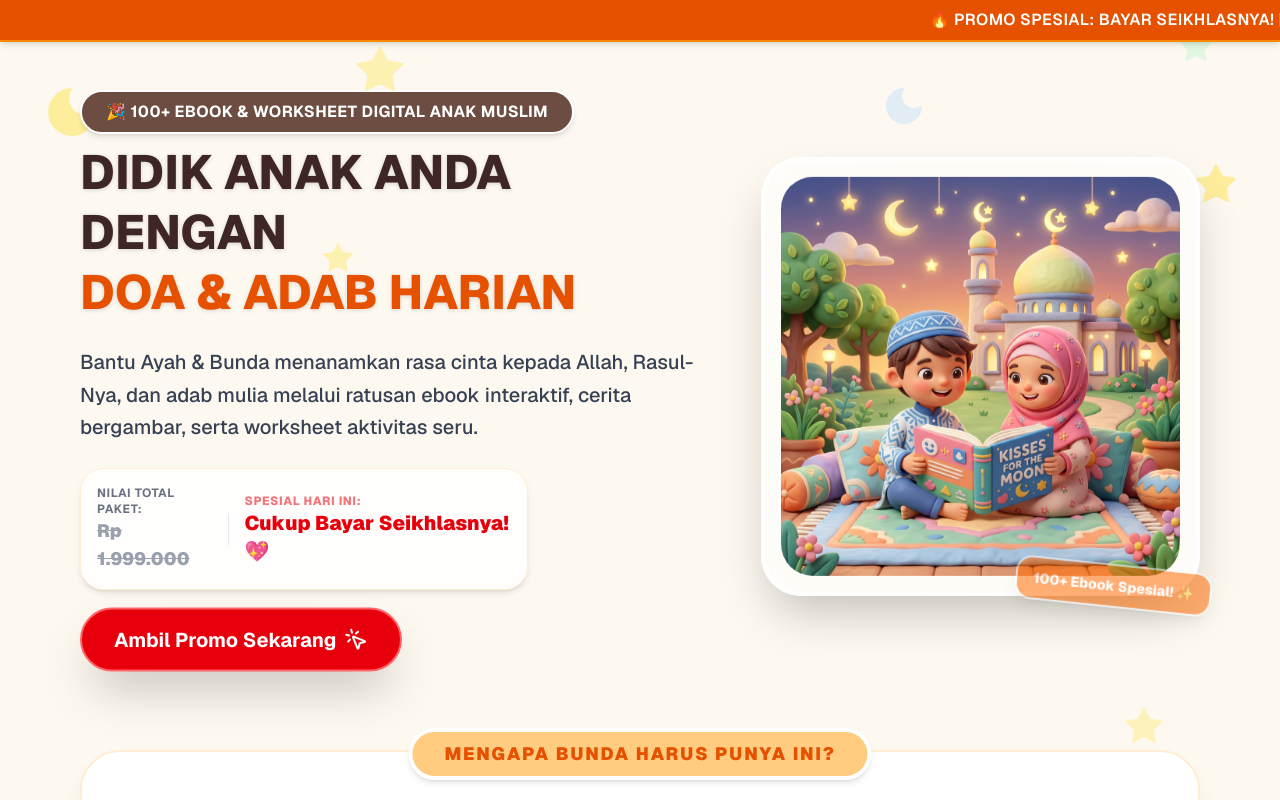
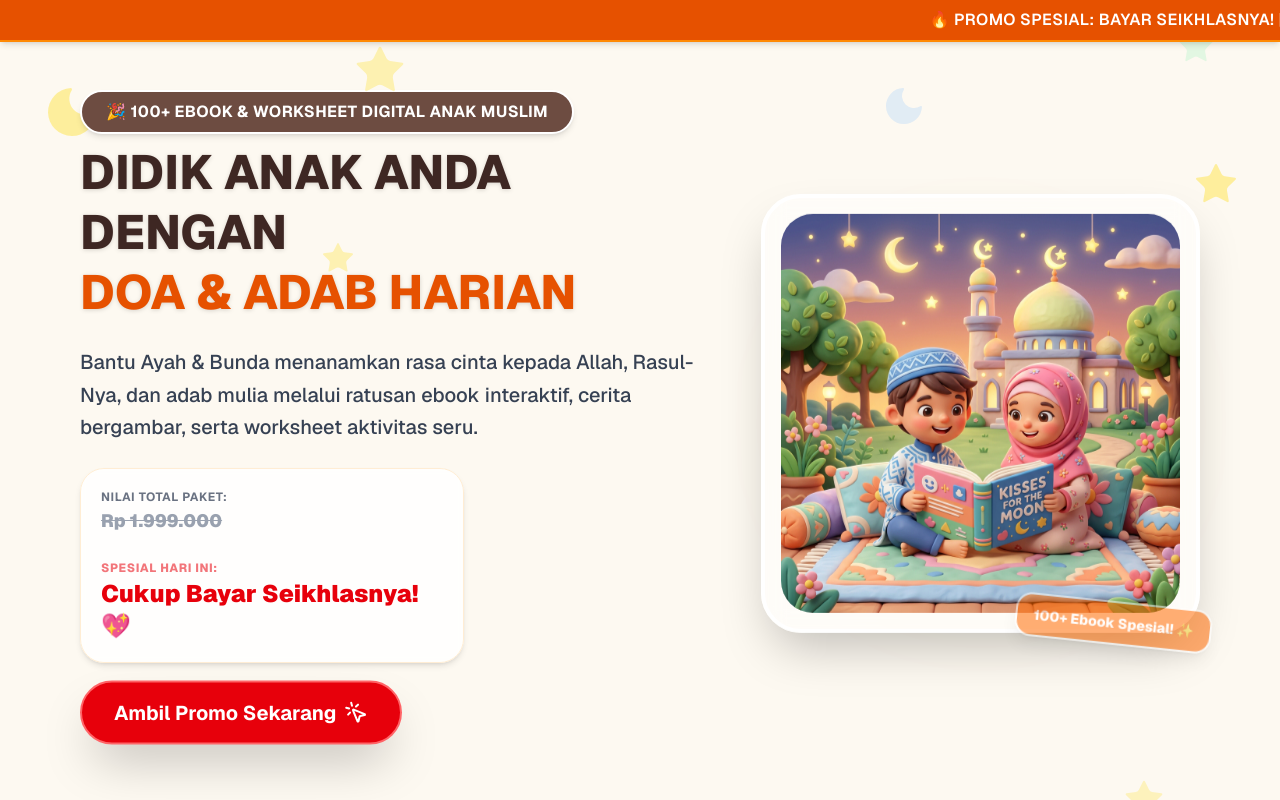
Before and after one commit to kerak-pluto/buku-anak, a Next.js app: page / in a window 1280 px wide. Shown: the top 800 px of the page. Built offline with nearby package versions, Linux system fonts and the light colour scheme.

Commit message:
feat: adjust hero pricing block to stacked layout with value on top

```diff
--- a/app/page.tsx
+++ b/app/page.tsx
@@ -286,15 +286,15 @@ const App = () => {
             </p>
 
             {/* Pricing Highlight block */}
-            <div className="flex flex-col sm:flex-row items-center justify-center lg:justify-start gap-4 bg-white/80 backdrop-blur-xs p-4 rounded-3xl border border-orange-100 shadow-md max-w-md mx-auto lg:mx-0">
+            <div className="flex flex-col items-center lg:items-start gap-2 bg-white/85 backdrop-blur-xs p-5 rounded-3xl border border-orange-100 shadow-md max-w-sm mx-auto lg:mx-0">
               <div className="text-center lg:text-left">
-                <span className="text-xs text-gray-500 font-bold uppercase block tracking-wider">Nilai Total Paket:</span>
+                <span className="text-xs text-gray-500 font-bold uppercase tracking-wider block mb-0.5">Nilai Total Paket:</span>
                 <span className="text-lg font-black text-gray-400 line-through">Rp 1.999.000</span>
               </div>
-              <div className="h-px w-8 bg-gray-200 sm:h-8 sm:w-px hidden sm:block"></div>
+              <div className="w-full h-px bg-gray-150 my-1"></div>
               <div className="text-center lg:text-left">
-                <span className="text-xs text-red-600 font-extrabold uppercase block tracking-wider animate-pulse">Spesial Hari Ini:</span>
-                <span className="text-xl font-black text-red-600">Cukup Bayar Seikhlasnya! 💖</span>
+                <span className="text-xs text-red-600 font-extrabold uppercase tracking-wider animate-pulse block mb-0.5">Spesial Hari Ini:</span>
+                <span className="text-2xl font-black text-red-600">Cukup Bayar Seikhlasnya! 💖</span>
               </div>
             </div>
 
```
